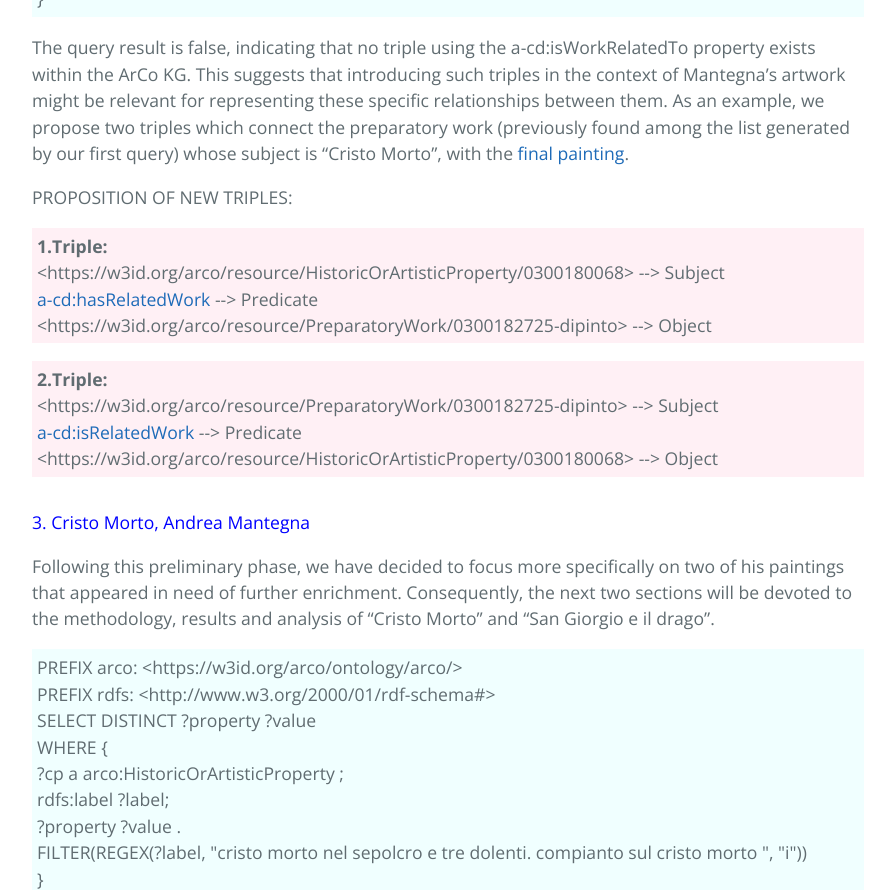
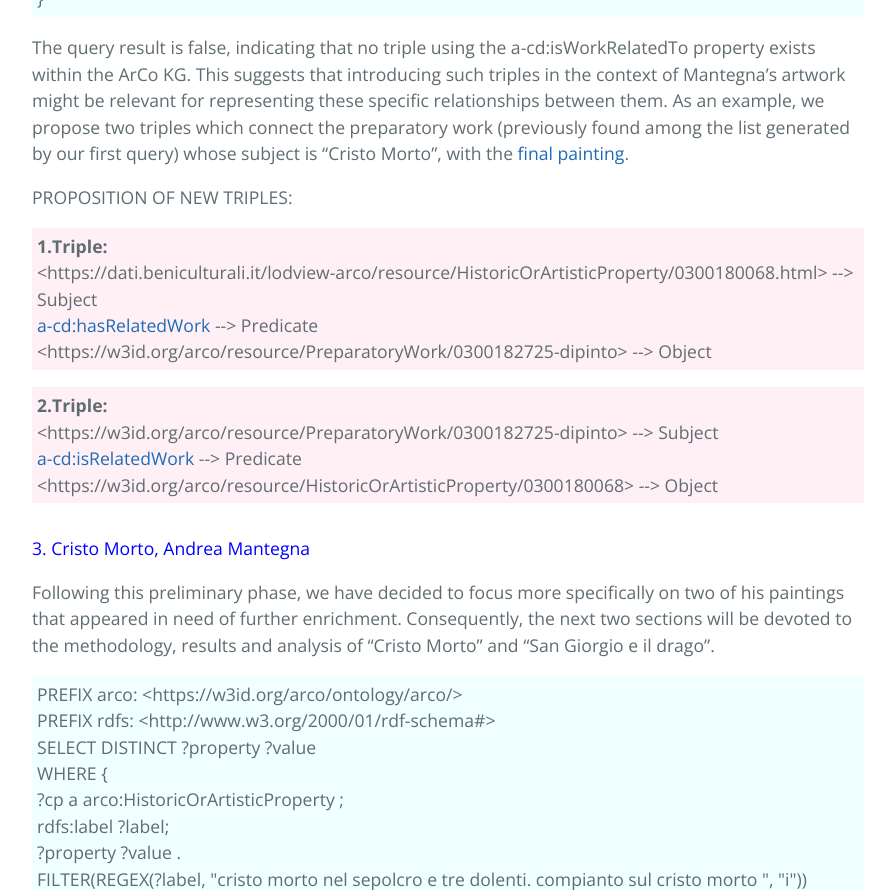
Before and after one commit to KevinITS-site/KevinITS-site.github.io, a Jekyll site: the page built from another-page.md, in a window 1280 px wide and 900 px high, scrolled down 6161 px, cut to the strip 0-890 px from the top of the window. Shown: the whole strip, without its empty margins (192-1087 px from the left). Built offline with Jekyll 4.4.1, drawn with Linux system fonts in a browser that asks for light colours; our own code applies the rules of GitHub Pages for plain Markdown files; some of the changed lines change nothing that is shown.

Commit message:
Update another-page.md

```diff
--- a/another-page.md
+++ b/another-page.md
@@ -177,7 +177,7 @@ PROPOSITION OF NEW TRIPLES:
 
 <p style="background-color: LavenderBlush; padding: 5px;">
 <b>1.Triple:</b><br>
-<https://w3id.org/arco/resource/HistoricOrArtisticProperty/0300180068> --> Subject <br>
+<https://dati.beniculturali.it/lodview-arco/resource/HistoricOrArtisticProperty/0300180068.html> --> Subject <br>
 <a href= "https://w3id.org/arco/ontology/context-description/hasRelatedWork">a-cd:hasRelatedWork</a> --> Predicate <br>
 <https://w3id.org/arco/resource/PreparatoryWork/0300182725-dipinto> --> Object <br>
 </p>
```
